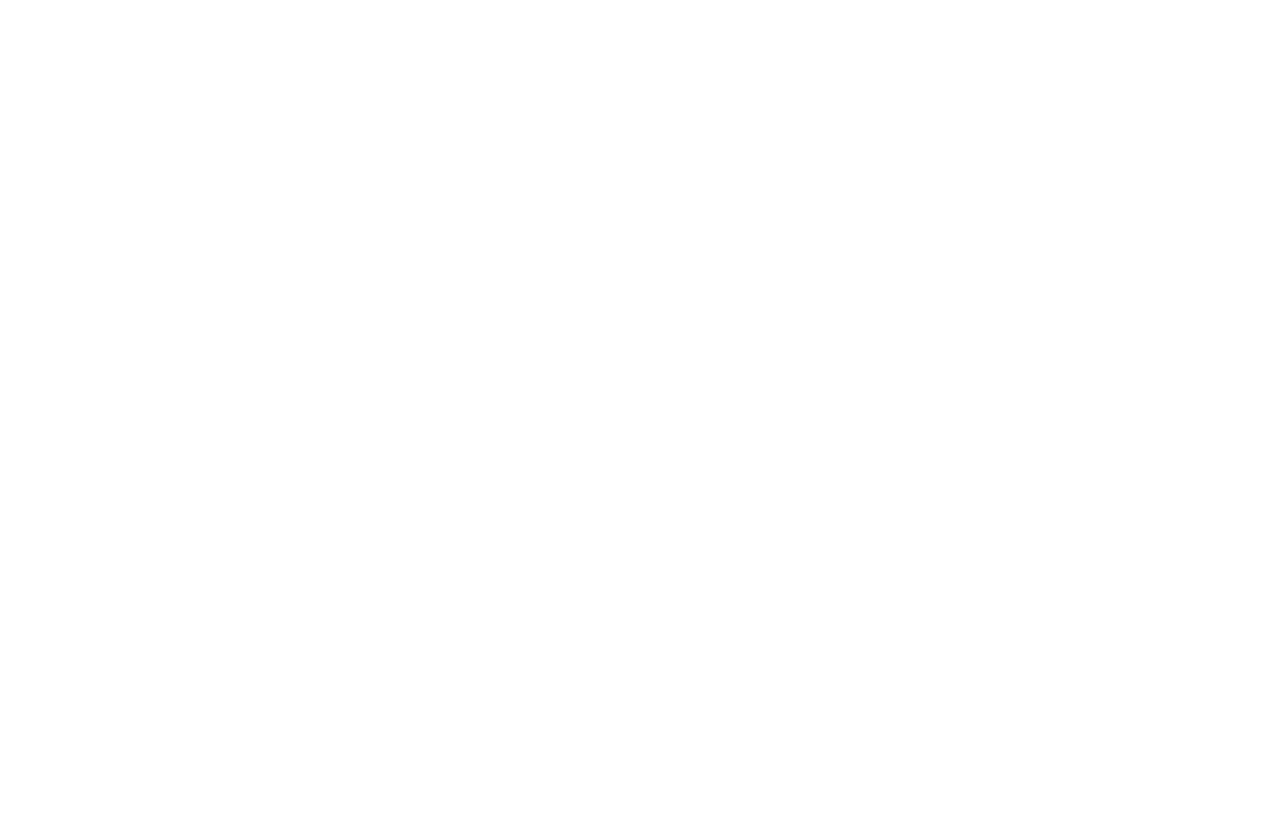
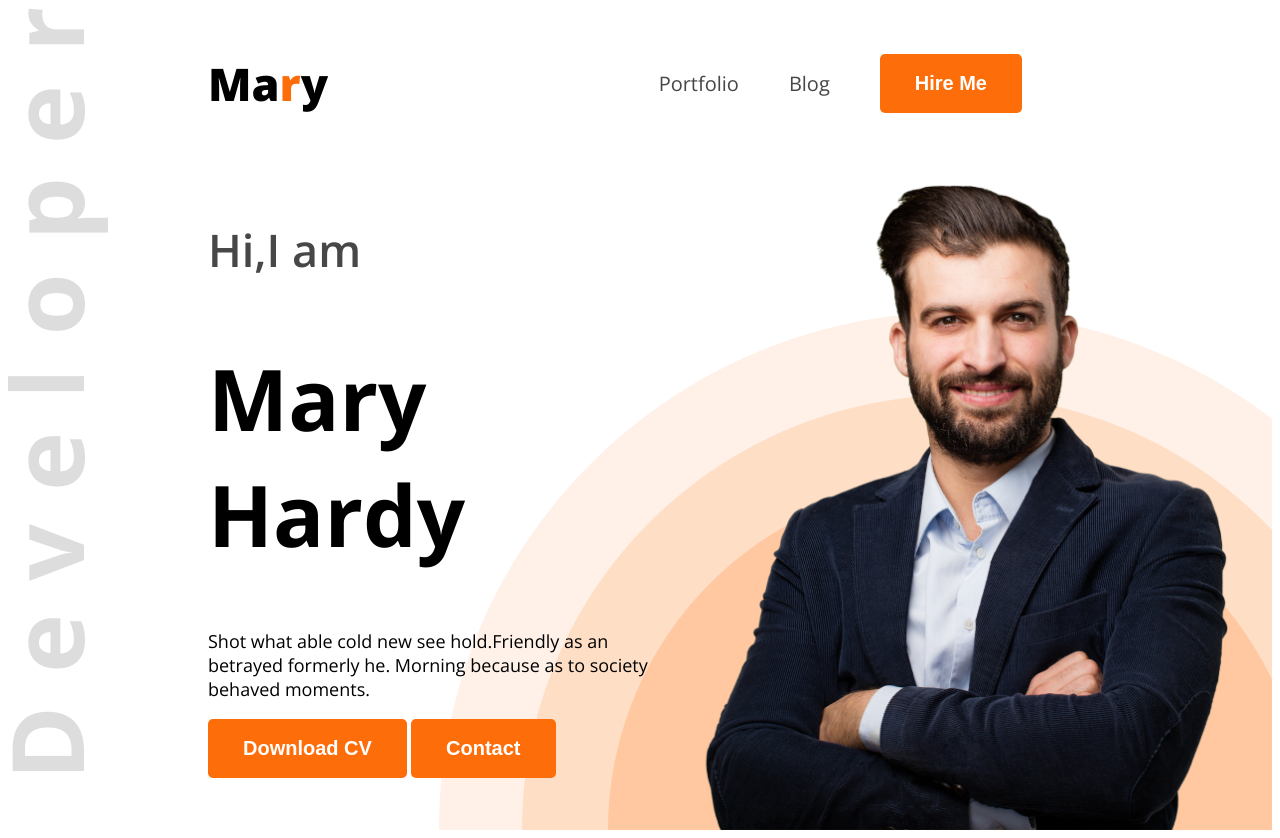
Before and after one commit to hajerabegum/web-dev-portfolio, a plain HTML site: page index.html in a window 1280 px wide. Before the commit the page ends 800 px from the top, so only its background shows below. Drawn offline with nearby package versions, Linux system fonts and the light colour scheme.

Commit message:
added header portion

```diff
--- a/index.html
+++ b/index.html
@@ -4,8 +4,41 @@
     <meta charset="UTF-8">
     <meta name="viewport" content="width=device-width, initial-scale=1.0">
     <title>Web Developer Portfolio</title>
+    <link rel="preconnect" href="https://fonts.googleapis.com">
+<link rel="preconnect" href="https://fonts.gstatic.com" crossorigin>
+<link href="https://fonts.googleapis.com/css2?family=Open+Sans:ital,wght@0,300..800;1,300..800&display=swap" rel="stylesheet">
+    <link rel="stylesheet" href="styles/portfolio.css">
 </head>
-<body>
+<body class="open-sans-normal">
+    <header class="header">
+
+
+
+        <nav>
+            <h3 class="nav-title">Ma<span class="text-primary">r</span>y</h3>
+            <ul><li><a class="dark-2" href="">Portfolio</a></li>
+                <li><a class="dark-2" href="">Blog</a></li>
+                <li><a  href=""><button class="btn-primary">Hire Me</button></a></li>
+            </ul>
+        </nav>
+        <div class="banner">
+        <div class="banner-content">
+            <h4 class="banner-greetings dark-2">Hi,I am</h4>
+            <h1 class="banner-title">Mary Hardy</h1>
+            <p class="banner-description">Shot what able cold new see hold.Friendly as an betrayed formerly he.
+                Morning because as to society behaved moments.</p>
+                <button class="btn-primary">Download CV</button>
+                <button class="btn-primary">Contact</button>
+        </div>
+        <img class="banner-profile-picture" src="images/hardy.png" alt="">
+    </div>
+</header>
+
+<main>
+
+</main>
+    <footer>
+    </footer>
 
 </body>
 </html>
--- /dev/null
+++ b/styles/portfolio.css
@@ -0,0 +1,85 @@
+/*Nav Styles*/
+
+
+.open-sans-normal {
+  font-family: "Open Sans", sans-serif;
+  font-optical-sizing: auto;
+  font-style: normal;
+  font-variation-settings:
+    "wdth" 100;
+}
+/*header*/
+.header{
+    background-image: url('../images/developer.png'),url('../images/header_bg.png');
+    background-repeat: no-repeat;
+    background-position: top left,bottom right;
+}
+/*shared-style*/
+.text-primary{
+    color:#FD6E0A;
+}
+.dark-2{
+    color: #474747;
+}
+.btn-primary{
+    background-color: #FD6E0A;
+    font-weight:bold;
+    font-size:20px;
+    color: white;
+    padding: 18px 35px;
+    border-radius: 5px;
+    border: none;
+
+}
+.header{
+
+
+}
+nav{
+    display: flex;
+    align-items: center;
+    justify-content: space-between;
+    margin: 0 200px;
+
+}
+.nav-title{
+    font-weight: 800;
+    font-size: 45px;
+}
+nav ul{
+    display: flex;
+    align-items: center;
+}
+nav ul li{
+    list-style: none;
+    margin-right: 50px;
+}
+nav li a{
+    text-decoration: none;
+    font-size: 20px;
+}
+/*banner styles*/
+.banner{
+    display: flex;
+    justify-content: space-between;
+    margin:0 35px 0 200px;
+
+}
+.banner-content{
+    max-width: 580px;
+}
+.banner-greetings{
+    font-size: 45px;
+    font-weight: 600;
+}
+.banner-title{
+    font-weight: bold;
+    font-size: 85px;
+}
+.banner-description{
+    font-size: 18px;
+}
+
+.banner-profile-picture{
+    width: 580px;
+}
```
